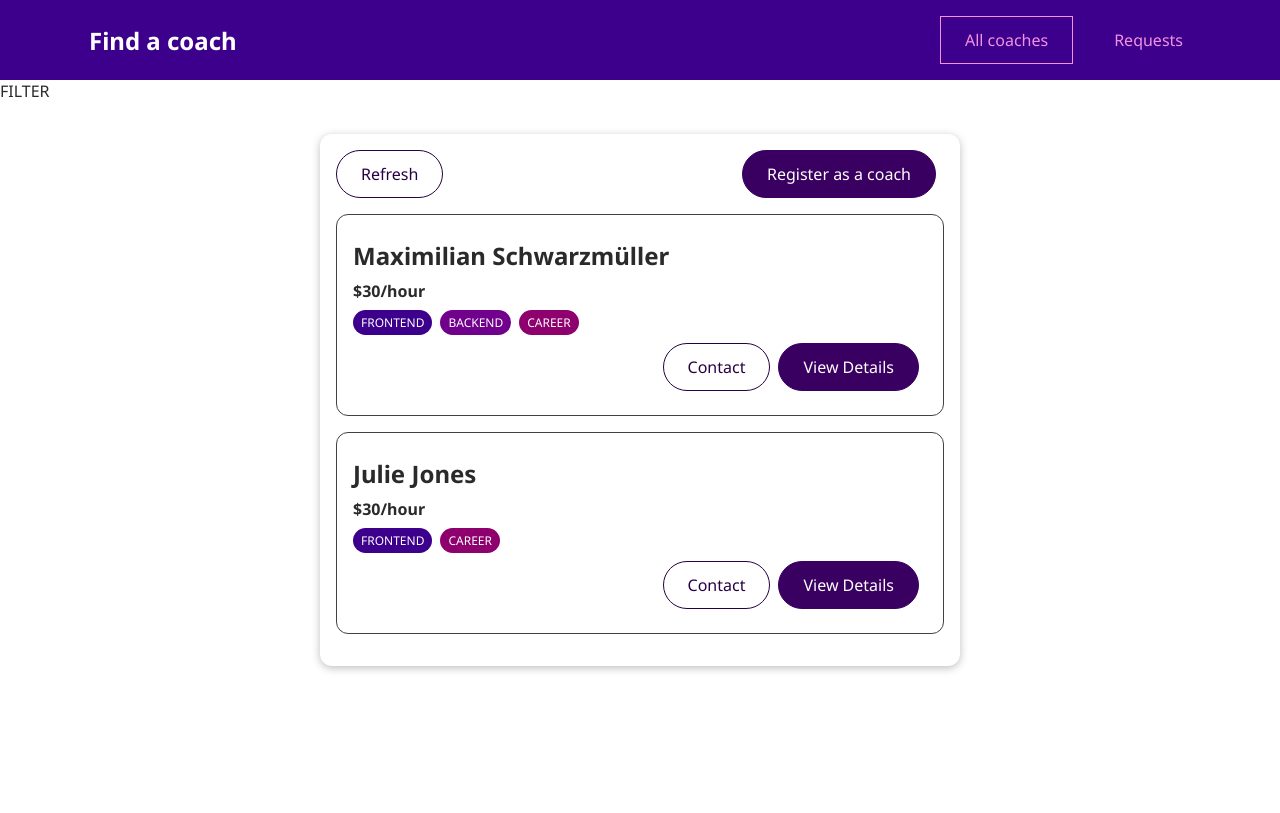
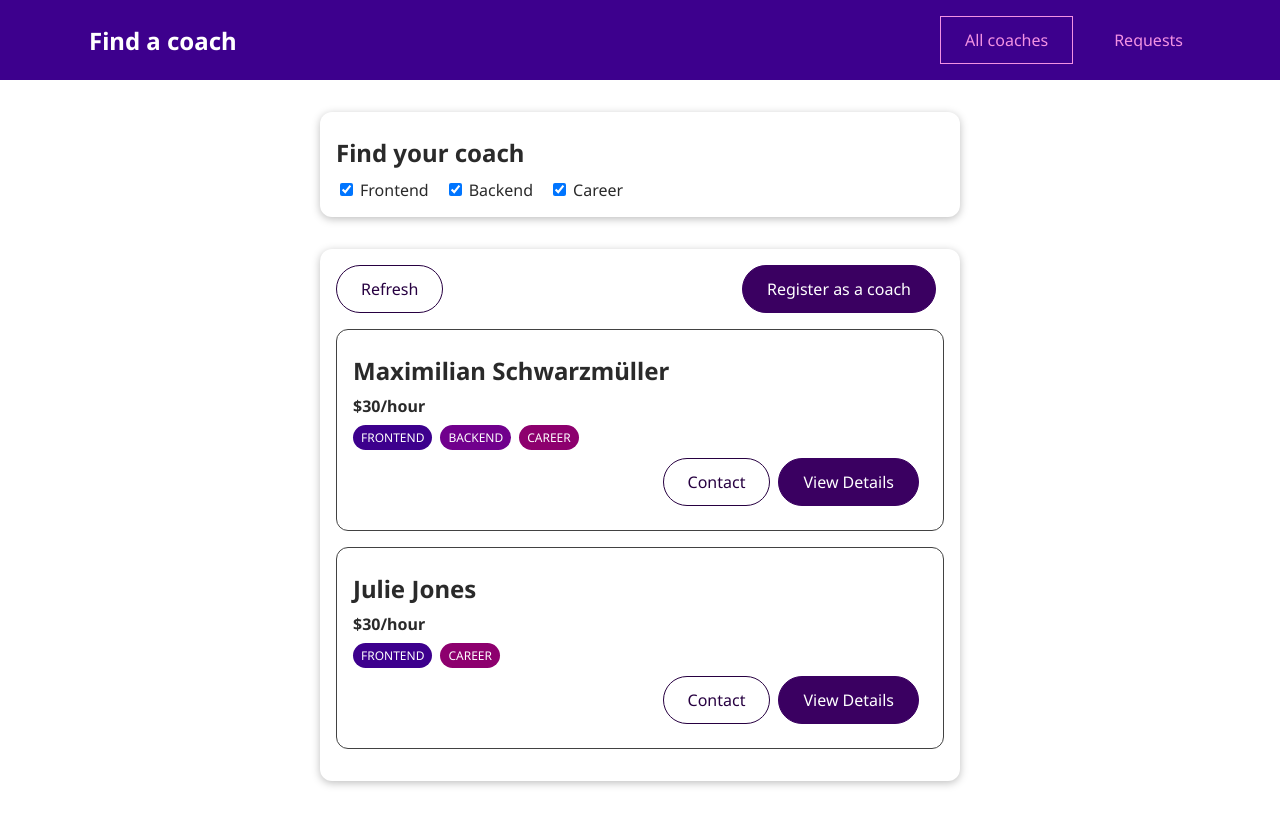
Before and after one commit to rmnvnc/vue3-coach-app, a Vue app: page /coaches in a window 1280 px wide. Built offline with nearby package versions, Linux system fonts and the light colour scheme.

Commit message:
coach filter

```diff
--- /dev/null
+++ b/src/components/coaches/CoachFilter.vue
@@ -0,0 +1,67 @@
+<template>
+    <base-card>
+        <h2>Find your coach</h2>
+        <span class="filter-option">
+            <input type="checkbox" id="frontend" checked @change="setFilter"/>
+            <label for="frontend">Frontend</label>
+        </span>
+        <span class="filter-option">
+            <input type="checkbox" id="backend" checked @change="setFilter"/>
+            <label for="backend">Backend</label>
+        </span>
+        <span class="filter-option">
+            <input type="checkbox" id="career" checked @change="setFilter"/>
+            <label for="career">Career</label>
+        </span>
+    </base-card>
+</template>
+
+<script>
+export default {
+    emits: ['change-filter'],
+    data() {
+        return {
+            filters: {
+                frontend: true,
+                backend: true,
+                career: true
+            }
+        }
+    },
+    methods: {
+        setFilter(event) {
+            const inputId = event.target.id;
+            const isActive = event.target.checked;
+            const updatedFilters = {
+                ...this.filters,
+                [inputId]: isActive
+            };
+            this.filters = updatedFilters;
+            this.$emit('change-filter', updatedFilters);
+        }
+    }
+}
+</script>
+
+<style scoped>
+h2 {
+  margin: 0.5rem 0;
+}
+
+.filter-option {
+  margin-right: 1rem;
+}
+
+.filter-option label,
+.filter-option input {
+  vertical-align: middle;
+}
+
+.filter-option label {
+  margin-left: 0.25rem;
+}
+
+.filter-option.active label {
+  font-weight: bold;
+}
+</style>
--- a/src/pages/coaches/CoachesList.vue
+++ b/src/pages/coaches/CoachesList.vue
@@ -1,6 +1,6 @@
 <template>
     <section>
-        FILTER
+        <coach-filter @change-filter="setFilters"/>
     </section>
     <section>
         <base-card>
@@ -26,17 +26,45 @@
 
 <script>
 import CoachItem from '../../components/coaches/CoachItem.vue';
+import CoachFilter from '../../components/coaches/CoachFilter.vue'
 
 export default {
     components: {
-        CoachItem
+        CoachItem,
+        CoachFilter
+    },
+    data() {
+        return {
+            activeFilters: {
+                frontend: true,
+                backend: true,
+                career: true
+            }
+        }
     },
     computed: {
         filteredCoaches() {
-            return this.$store.getters['coaches/coaches']
+            const coaches = this.$store.getters['coaches/coaches'];
+            return coaches.filter(coach => {
+                if (this.activeFilters.frontend && coach.areas.includes('frontend')) {
+                    return true;
+                }
+                if (this.activeFilters.backend && coach.areas.includes('backend')) {
+                    return true;
+                }
+                if (this.activeFilters.career && coach.areas.includes('career')) {
+                    return true;
+                }
+                return false;
+            })
         },
         hasCoaches() {
             return this.$store.getters['coaches/hasCoaches']
+        }
+    },
+    methods: {
+        setFilters(updatedFilters) {
+            this.activeFilters = updatedFilters;
         }
     }
 }
```
